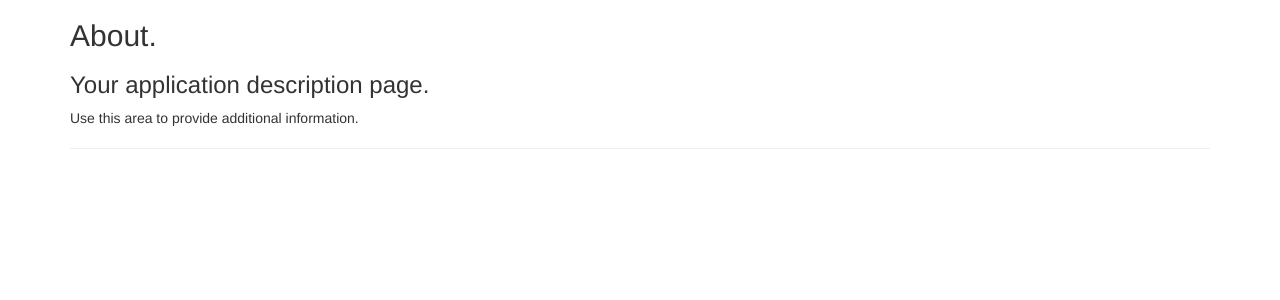
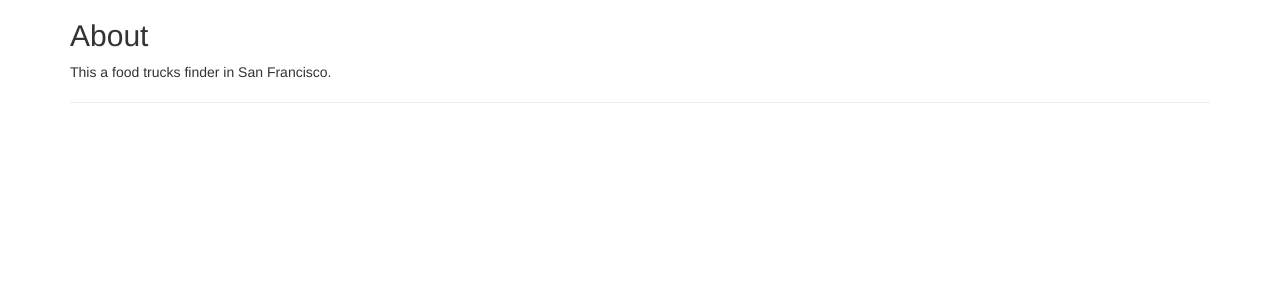
Before and after one commit to ahmedameen/SF-Food-Trucks, a Flask app: page /about in a window 1280 px wide. Shown: the part 51-351 px from the top of the page. Run offline with Flask 2, Linux system fonts and the light colour scheme; some libraries are stand-ins or nearby versions.

Commit message:
update about page content.

```diff
--- a/SF_FoodTrucks/templates/about.html
+++ b/SF_FoodTrucks/templates/about.html
@@ -2,9 +2,9 @@
 
 {% block content %}
 
-<h2>{{ title }}.</h2>
-<h3>{{ message }}</h3>
+<h2>About</h2>
 
-<p>Use this area to provide additional information.</p>
+<p>This a food trucks finder in San Francisco.
+</p>
 
 {% endblock %}
--- a/SF_FoodTrucks/views.py
+++ b/SF_FoodTrucks/views.py
@@ -28,9 +28,4 @@ def contact():
 @viewsBP.route('/about')
 def about():
     """Renders the about page."""
-    return render_template(
-        'about.html',
-        title='About',
-        year=datetime.now().year,
-        message='Your application description page.'
-    )
+    return render_template('about.html')
```
